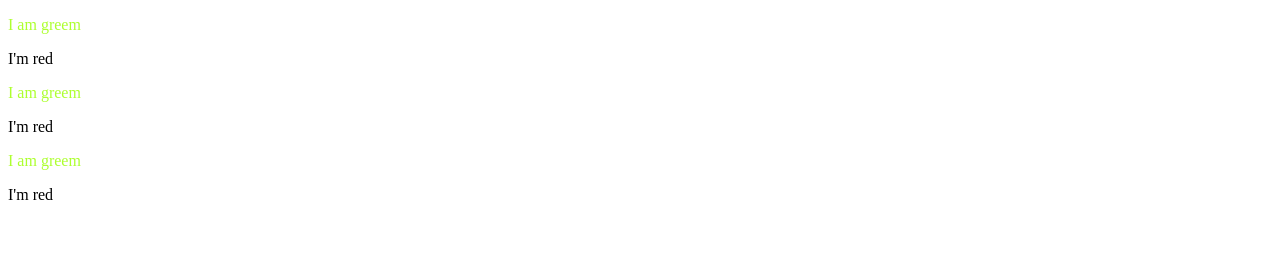
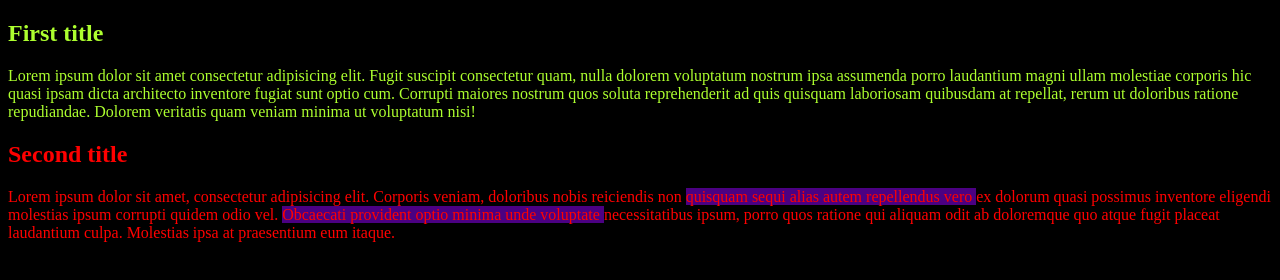
Before and after one commit to Mourud/css-practice, a plain HTML site: page index.html in a window 1280 px wide. Drawn offline with Linux system fonts and the light colour scheme.

Commit message:
tested spans, divs and classes

```diff
--- a/index.html
+++ b/index.html
@@ -7,11 +7,31 @@
     <link rel="stylesheet" href="styles.css" />
   </head>
   <body>
-    <p class="green">I am greem</p>
-    <p>I'm red</p>
-    <p class="green">I am greem</p>
-    <p>I'm red</p>
-    <p class="green">I am greem</p>
-    <p>I'm red</p>
+    <div>
+      <h2>First title</h2>
+      <p>
+        Lorem ipsum dolor sit amet consectetur adipisicing elit. Fugit suscipit
+        consectetur quam, nulla dolorem voluptatum nostrum ipsa assumenda porro
+        laudantium magni ullam molestiae corporis hic quasi ipsam dicta
+        architecto inventore fugiat sunt optio cum. Corrupti maiores nostrum
+        quos soluta reprehenderit ad quis quisquam laboriosam quibusdam at
+        repellat, rerum ut doloribus ratione repudiandae. Dolorem veritatis quam
+        veniam minima ut voluptatum nisi!
+      </p>
+    </div>
+    <div class="new">
+      <h2>Second title</h2>
+      <p>
+        Lorem ipsum dolor sit amet, consectetur adipisicing elit. Corporis
+        veniam, doloribus nobis reiciendis non
+        <span> quisquam sequi alias autem repellendus vero </span>
+        ex dolorum quasi possimus inventore eligendi molestias ipsum corrupti
+        quidem odio vel.
+        <span> Obcaecati provident optio minima unde voluptate </span>
+        necessitatibus ipsum, porro quos ratione qui aliquam odit ab doloremque
+        quo atque fugit placeat laudantium culpa. Molestias ipsa at praesentium
+        eum itaque.
+      </p>
+    </div>
   </body>
 </html>
--- a/styles.css
+++ b/styles.css
@@ -1,3 +1,14 @@
-.green {
+div {
   color: greenyellow;
 }
+ span{
+     background-color: indigo;
+ }
+
+ body{
+     background-color: black;
+ }
+
+ .new{
+     color: red;
+ }
```
